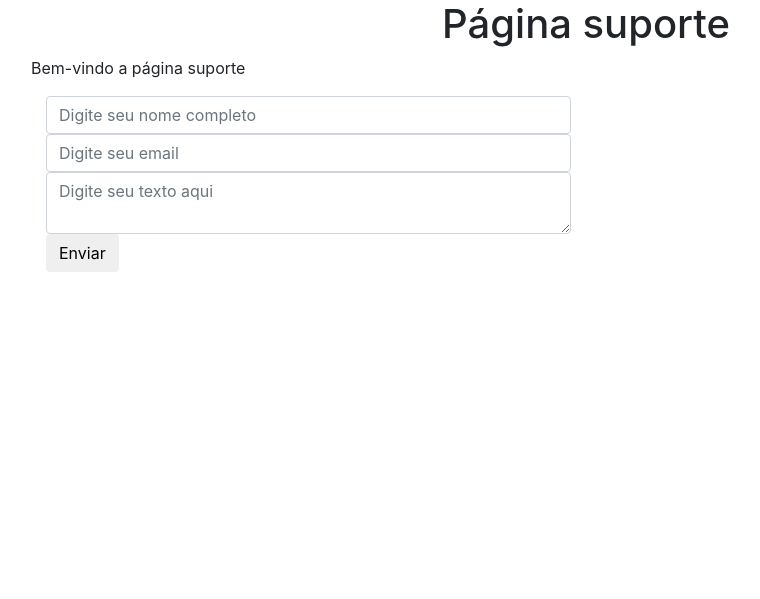
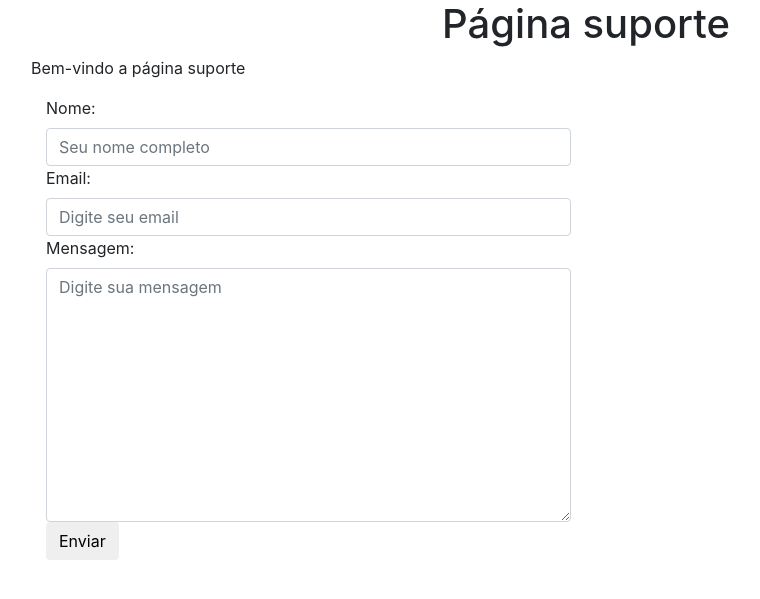
Before and after one commit to CaioSF/EmpireStore, a Django app: page /support/ in a window 1280 px wide. Shown: the top 599 px of the page, without its empty margins (54-814 px from the left). Run offline with Django 3.2, Linux system fonts and the light colour scheme; some libraries are stand-ins or nearby versions.

Commit message:
create support form

```diff
--- /dev/null
+++ b/aplic/forms.py
@@ -0,0 +1,30 @@
+from django import forms
+
+class ContactForm(forms.Form):
+    nome = forms.CharField(
+    error_messages={'required': 'Obrigatório o preenchimento do nome'},
+        widget=forms.TextInput(
+            attrs={
+                    "class": "form-control",
+                    "placeholder": "Seu nome completo"
+                }
+            )
+        )
+    email     = forms.EmailField(
+        error_messages={'invalid': 'Digite um email válido!'},
+        widget=forms.EmailInput(
+            attrs={
+                    "class": "form-control",
+                    "placeholder": "Digite seu email"
+                }
+            )
+        )
+    mensagem   = forms.CharField(
+        error_messages={'required': 'É obrigatório o preenchimento do campo mensagem!'},
+        widget=forms.Textarea(
+            attrs={
+                    "class": "form-control",
+                    "placeholder": "Digite sua mensagem"
+                }
+            )
+)
--- a/aplic/templates/support.html
+++ b/aplic/templates/support.html
@@ -20,9 +20,7 @@
                     <p>{{ content }}</p>
                     <div class='col-sm-6 col-12'>
                     <form method='POST'> {% csrf_token %}
-                        <input type='text' class='form-control' name='fullname 'placeholder='Digite seu nome completo'>
-                        <input type='email' class='form-control' name='email' placeholder='Digite seu email'>
-                        <textarea name='content' class='form-control' placeholder='Digite seu texto aqui'></textarea>
+                        {{ form }}
                         <button type='submit' class='btn btn-default'>Enviar</button>
                     </form>
                     </div>
--- a/aplic/views.py
+++ b/aplic/views.py
@@ -1,5 +1,7 @@
 from django.http import HttpResponse
 from django.shortcuts import render
+from .forms import ContactForm
+
 
 def index(request):
     context = {
@@ -8,14 +10,17 @@ def index(request):
     }
     return render(request, "index.html", context)
 
+
 def support(request):
+    contact_form = ContactForm(request.POST or None)
     context = {
         "title": "Página suporte",
-        "content": "Bem-vindo a página suporte"
+        "content": "Bem-vindo a página suporte",
+        "form": contact_form
     }
+    if contact_form.is_valid():
+        print(contact_form.cleaned_data)
     return render(request, "support.html", context)
-
-
 
 
 def login(request):
@@ -25,6 +30,7 @@ def login(request):
     }
     return render(request, "auth/login.html", context)
 
+
 def register(request):
     context = {
         "title": "Página de cadastro",
```
